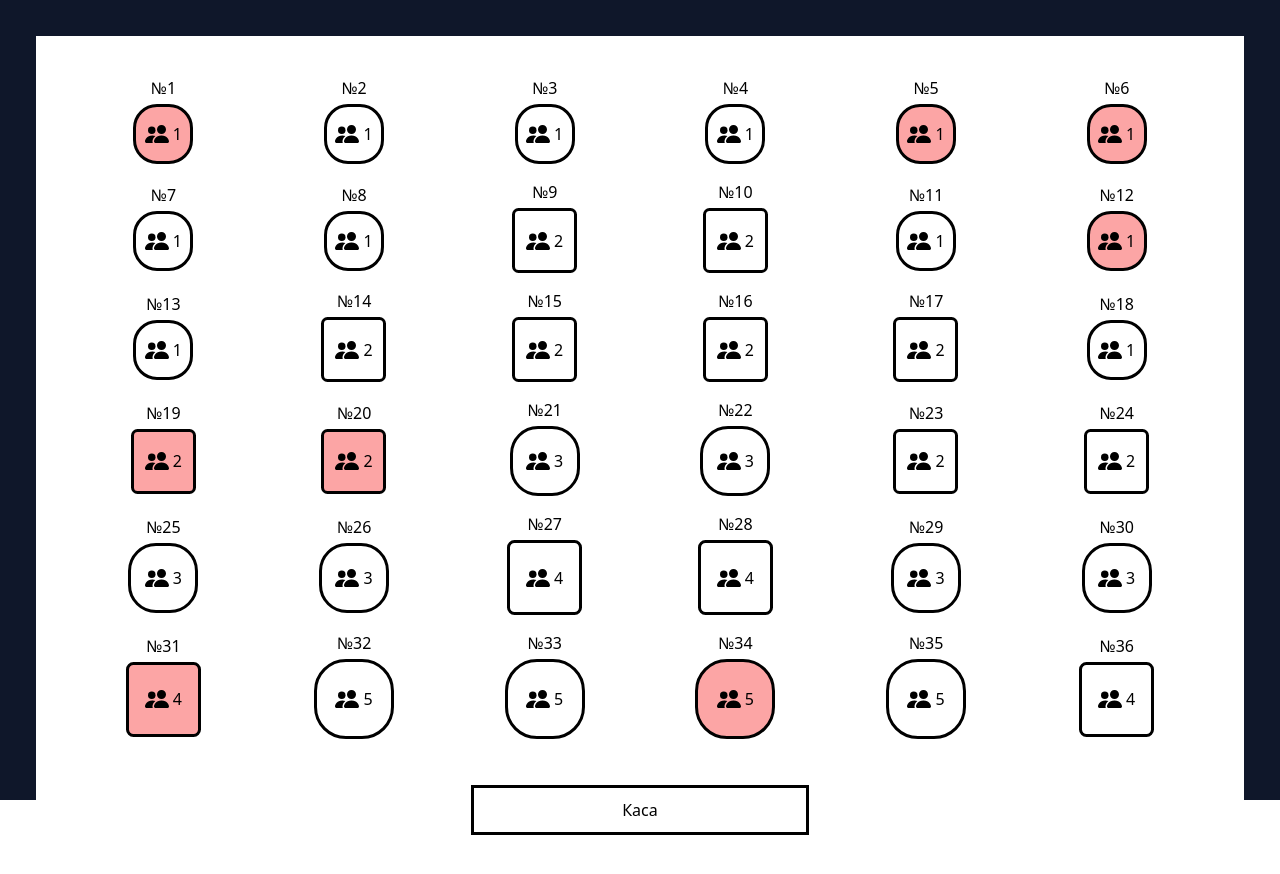
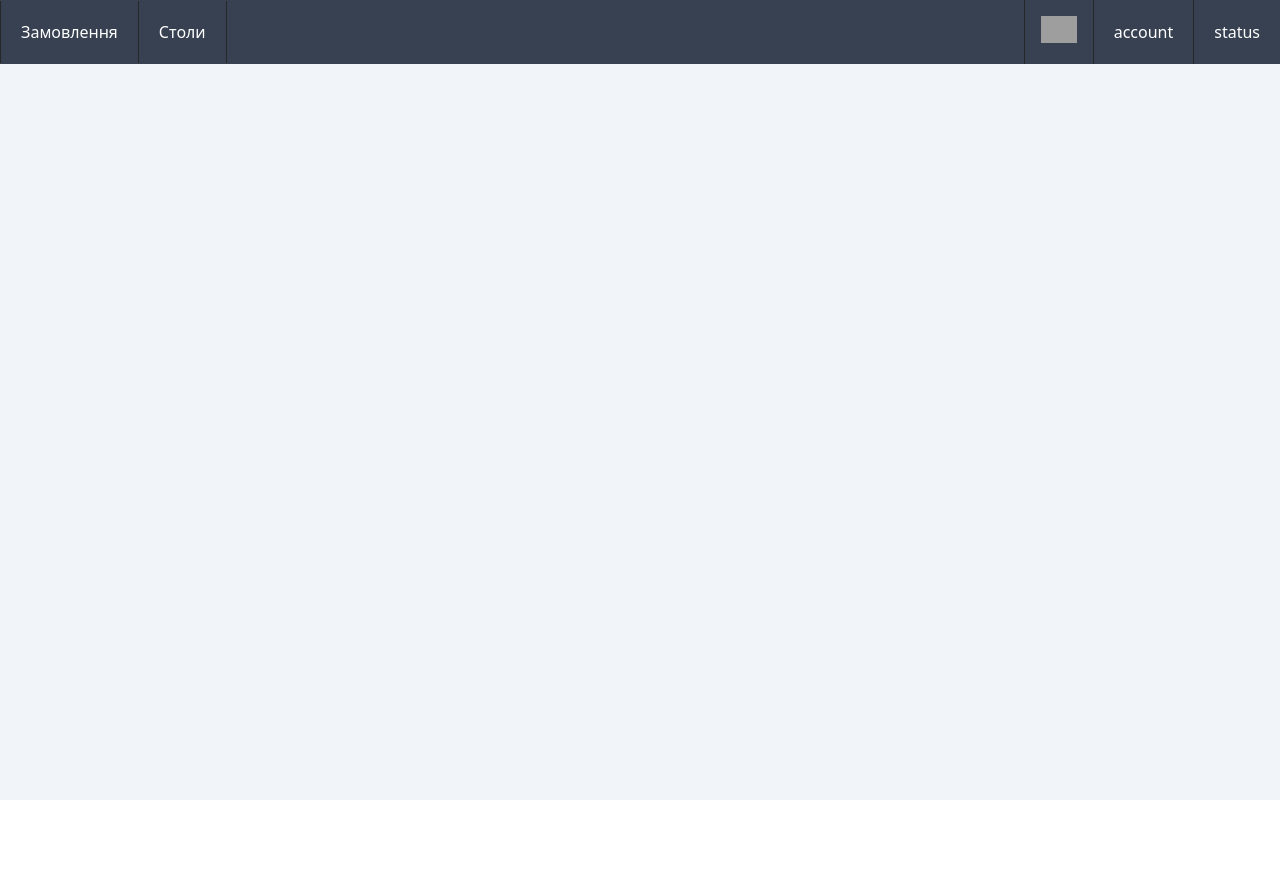
Before and after one commit to endorii/dishy, a React (Create React App) app in the folder client/: page /service in a window 1280 px wide. After the commit the page ends 800 px from the top, so only its background shows below. Built offline with nearby package versions, Linux system fonts and the light colour scheme; grey boxes are pictures that could not be loaded.

Commit message:
Added Service route without functionality

```diff
--- /dev/null
+++ b/client/src/components/EmployeeAuthLayout.jsx
@@ -0,0 +1,9 @@
+import { Outlet } from "react-router-dom"
+
+export const EmployeeAuthLayout = () => {
+    return (
+        <div>
+            <Outlet />
+        </div>
+    )
+}
--- /dev/null
+++ b/client/src/components/EmployeeLogin.jsx
@@ -0,0 +1,86 @@
+import { useEffect, useState } from "react"
+import { useSelector } from "react-redux";
+import { useDispatch } from "react-redux";
+import { login } from "../modules/auth/user";
+import { Link, useNavigate } from "react-router-dom";
+
+export const EmployeeLogin = () => {
+
+    const [email, setEmail] = useState('');
+    const [password, setPassword] = useState('');
+
+    const { isAuth } = useSelector(state => state.user)
+    const navigate = useNavigate();
+    const dispatch = useDispatch();
+
+
+    return (
+        <div className="flex min-h-full flex-1 flex-col justify-center px-6 py-12 lg:px-8">
+            <div className="sm:mx-auto sm:w-full sm:max-w-sm">
+                <img
+                    className="mx-auto h-10 w-auto"
+                    src="https://tailwindui.com/img/logos/mark.svg?color=indigo&shade=600"
+                    alt="Your Company"
+                />
+                <h2 className="mt-10 text-center text-2xl font-bold leading-9 tracking-tight text-gray-900">
+                    Увійти в акаунт працівника
+                </h2>
+            </div>
+
+            <div className="mt-10 sm:mx-auto sm:w-full sm:max-w-sm">
+                <form className="space-y-6" action="#" method="POST">
+                    <div>
+                        <label htmlFor="email" className="block text-sm font-medium leading-6 text-gray-900">
+                            Електронна адреса (Email)
+                        </label>
+                        <div className="mt-2">
+                            <input
+                                value={email}
+                                onChange={(e) => setEmail(e.target.value)}
+                                id="email"
+                                name="email"
+                                type="email"
+                                autoComplete="email"
+                                required
+                                className="pl-3 block w-full rounded-md border-0 py-1.5 text-gray-900 shadow-sm ring-1 ring-inset ring-gray-300 placeholder:text-gray-400 focus:ring-2 focus:ring-inset focus:ring-indigo-600 sm:text-sm sm:leading-6"
+                            />
+                        </div>
+                    </div>
+
+                    <div>
+                        <div className="flex items-center justify-between">
+                            <label htmlFor="password" className="block text-sm font-medium leading-6 text-gray-900">
+                                Пароль
+                            </label>
+                        </div>
+                        <div className="mt-2">
+                            <input
+                                value={password}
+                                onChange={(e) => setPassword(e.target.value)}
+                                id="password"
+                                name="password"
+                                type="password"
+                                autoComplete="current-password"
+                                required
+                                className="pl-3 block w-full rounded-md border-0 py-1.5 text-gray-900 shadow-sm ring-1 ring-inset ring-gray-300 placeholder:text-gray-400 focus:ring-2 focus:ring-inset focus:ring-indigo-600 sm:text-sm sm:leading-6"
+                            />
+                        </div>
+                    </div>
+
+                    <div>
+                        <button
+                            onClick={(e) => {
+                                e.preventDefault();
+                                // dispatch(login(email, password));
+                            }}
+                            type="submit"
+                            className="flex w-full justify-center rounded-md bg-indigo-600 px-3 py-1.5 text-sm font-semibold leading-6 text-white shadow-sm hover:bg-indigo-500 focus-visible:outline focus-visible:outline-2 focus-visible:outline-offset-2 focus-visible:outline-indigo-600"
+                        >
+                            Увійти
+                        </button>
+                    </div>
+                </form>
+            </div>
+        </div>
+    )
+}
--- /dev/null
+++ b/client/src/components/Orders.jsx
@@ -0,0 +1,7 @@
+
+
+export const Orders = () => {
+    return (
+        <h1>Orders</h1>
+    )
+}
--- a/client/src/components/Service.jsx
+++ b/client/src/components/Service.jsx
@@ -1,61 +1,36 @@
-import People from '../assets/icons/people.svg'
+import { Link, Outlet } from "react-router-dom"
+
+import Notification from '../assets/icons/notification.svg';
 
 export const Service = () => {
-    const tables = [
-        { id: 1, seats: 1, status: 'busy' },
-        { id: 2, seats: 1, status: 'free' },
-        { id: 3, seats: 1, status: 'free' },
-        { id: 4, seats: 1, status: 'free' },
-        { id: 5, seats: 1, status: 'busy' },
-        { id: 6, seats: 1, status: 'busy' },
-        { id: 7, seats: 1, status: 'free' },
-        { id: 8, seats: 1, status: 'free' },
-        { id: 9, seats: 2, status: 'free' },
-        { id: 10, seats: 2, status: 'free' },
-        { id: 11, seats: 1, status: 'free' },
-        { id: 12, seats: 1, status: 'busy' },
-        { id: 13, seats: 1, status: 'free' },
-        { id: 14, seats: 2, status: 'free' },
-        { id: 15, seats: 2, status: 'free' },
-        { id: 16, seats: 2, status: 'free' },
-        { id: 17, seats: 2, status: 'free' },
-        { id: 18, seats: 1, status: 'free' },
-        { id: 19, seats: 2, status: 'busy' },
-        { id: 20, seats: 2, status: 'busy' },
-        { id: 21, seats: 3, status: 'free' },
-        { id: 22, seats: 3, status: 'free' },
-        { id: 23, seats: 2, status: 'free' },
-        { id: 24, seats: 2, status: 'free' },
-        { id: 25, seats: 3, status: 'free' },
-        { id: 26, seats: 3, status: 'free' },
-        { id: 27, seats: 4, status: 'free' },
-        { id: 28, seats: 4, status: 'free' },
-        { id: 29, seats: 3, status: 'free' },
-        { id: 30, seats: 3, status: 'free' },
-        { id: 31, seats: 4, status: 'busy' },
-        { id: 32, seats: 5, status: 'free' },
-        { id: 33, seats: 5, status: 'free' },
-        { id: 34, seats: 5, status: 'busy' },
-        { id: 35, seats: 5, status: 'free' },
-        { id: 36, seats: 4, status: 'free' },
-    ];
-
     return (
-        <div className="bg-slate-900 p-1 w-screen h-screen">
-            <div className='grid items-center justify-center bg-white gap-4 m-8 p-10' style={{ gridTemplateColumns: 'repeat(6, 1fr)' }}>
-                {tables.map((table, i) => (
-                    <div key={i} className="flex flex-col items-center gap-1">
-                        <p className="text-center font-thin">№{table.id}</p>
-                        <div key={table.id} className={`flex items-center justify-center p-1 cursor-pointer hover:bg-emerald-100 ${table.status === "busy" ? "bg-red-300 hover:bg-red-300": null}`} style={{ border: '3px solid black', width: `${(table.seats * 5) + 55}px`, borderRadius: `${table.seats === 1 || table.seats === 3 || table.seats === 5 ? '40%' : '10%'}`, height: `${(table.seats * 5) + 55}px` }}>
-                            <img className='w-6 inline' src={People} alt="" />  <p className='pl-1'>{table.seats}</p>
+        <div className="flex flex-col h-screen w-screen text-white justify-center fixed">
+            <aside className="">
+                <div className="w-full h-16 bg-gray-700">
+                    <div className="flex justify-between items-center h-full">
+                        <ul className="flex h-full items-center">
+                            <li>
+                                <Link to="orders" className="p-5 border border-x-zinc-800 border-y-0 text-center hover:bg-gray-600">Замовлення</Link>
+                            </li>
+                            <li>
+                                <Link to="tables" className="p-5 border border-r-zinc-800 border-y-0 border-l-0 text-center hover:bg-gray-600">Столи</Link>
+                            </li>
+                        </ul>
+                        <div className="flex">
+                            <div className="p-4 border border-x-zinc-800 border-y-0 text-center hover:bg-gray-600">
+                                <img className="w-9" src={Notification} alt="" />
+                            </div>
+                            <div className="p-5 border border-r-zinc-800 border-y-0 border-l-0 text-center hover:bg-gray-600">account</div>
+                            <div className="p-5 border border-r-zinc-800 border-y-0 border-l-0 border-r-0 text-center hover:bg-gray-600" >status</div>
                         </div>
                     </div>
-                ))}
-                <div className='flex justify-center w-[30%]' style={{ gridColumn: 'span 6', border: '3px solid black', padding: '10px', textAlign: 'center', marginTop: '30px', justifySelf: 'center' }}>
-                    Каса
                 </div>
-            </div>
+            </aside>
+            <main className="flex-1 ">
+                <div className="h-full bg-slate-100 text-black">
+                    <Outlet />
+                </div>
+            </main>
         </div>
-    );
-
-};
+    )
+}
--- a/client/src/index.js
+++ b/client/src/index.js
@@ -17,9 +17,14 @@ import Residues from './components/Residues';
 import Supply from './components/Supply';
 import Production from './components/Production';
 import PositionsList from './components/PositionsList';
+import { Tables } from './components/Tables';
 import CashRegisters from './components/CashRegisters';
 import Genereal from './components/General';
-import Tables from './components/Tables';
+import TablesSettings from './components/TablesSetting';
+import ServiceLogin from './components/ServiceLogin';
+import { EmployeeAuthLayout } from './components/EmployeeAuthLayout';
+import { EmployeeLogin } from './components/EmployeeLogin';
+import { Orders } from './components/Orders';
 
 const router = createBrowserRouter(
     createRoutesFromElements(
@@ -38,11 +43,16 @@ const router = createBrowserRouter(
                 <Route path='positions' element={<PositionsList />}/>
                 <Route path='cash-registers' element={<CashRegisters />}/>
                 <Route path='general' element={<Genereal />}/>
-                <Route path='tables' element={<Tables />}/>
+                <Route path='tables-settings' element={<TablesSettings />}/>
                 <Route path='account' element={<UserAccount />}/>
             </Route>
+
+            <Route path='employee/auth' element={<EmployeeAuthLayout />}>
+                <Route path='login' element={<EmployeeLogin />} />
+            </Route>
             <Route path='/service' element={<Service />}>
-                {/* <Route path='tables' element={<UserAccount />}/> */}
+                <Route path='tables' element={<Tables />}/>
+                <Route path='orders' element={<Orders />}/>
             </Route>
         </>
     )
```
Also changed, not shown: client/src/components/Tables.jsx (+7 -4 lines).
